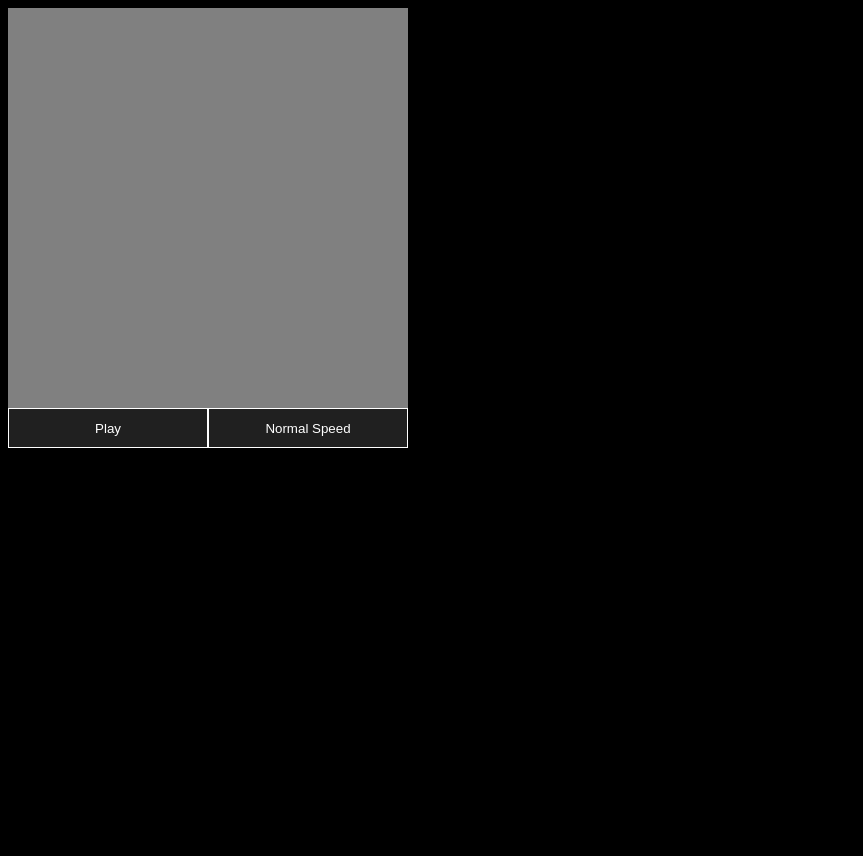
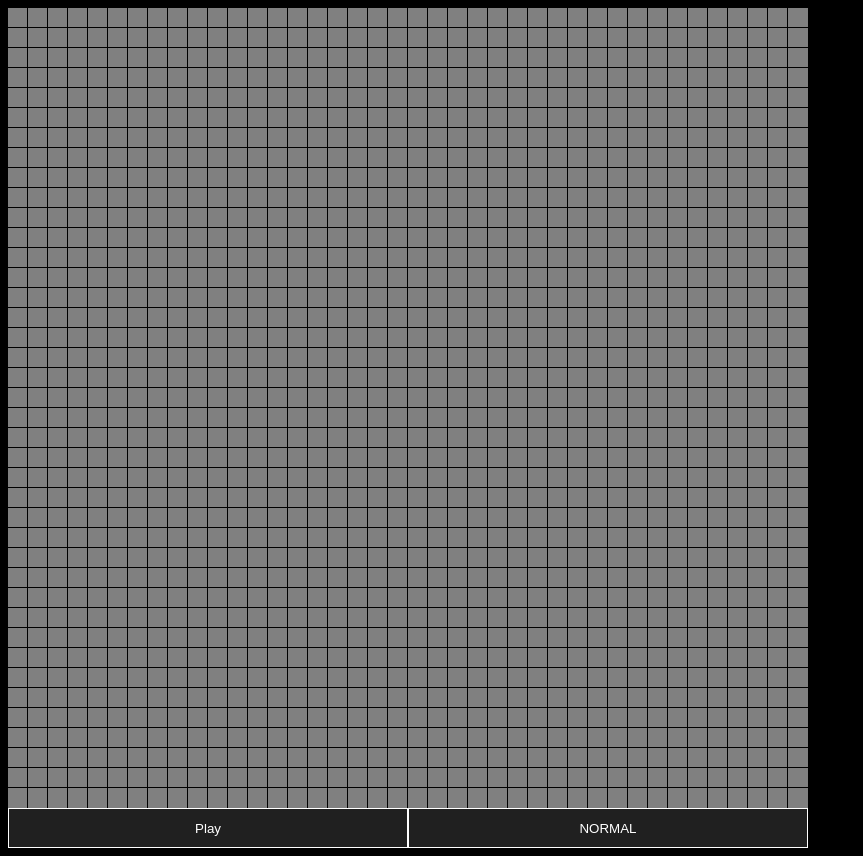
Before and after one commit to eric-skaftason/conway-life-inline, a website: page src/index.html in a window 1280 px wide. Shown: the whole page, without its empty margins (0-863 px from the left). Before the commit the page ends 800 px from the top, so only its background shows below. Drawn offline with Linux system fonts and the light colour scheme.

Commit message:
expanded grid, speed selection

```diff
--- a/src/index.html
+++ b/src/index.html
@@ -5,20 +5,20 @@
         <div class="board"></div>
         <div class="controls">
             <button id="play">Play</button>
-            <button id="speed">Normal Speed</button>
+            <button id="speed">NORMAL</button>
         </div>
     </div>
 
     <style>
         body {
             background: black; color: white; font-family: sans-serif;
-            width: 400px;
+            width: 800px;
         }
 
         .board {
             display: grid;
-            grid-template-rows: repeat(20, 20px);
-            grid-template-columns: repeat(20, 20px);
+            grid-template-rows: repeat(40, 20px);
+            grid-template-columns: repeat(40, 20px);
         }
 
         .row {
@@ -27,6 +27,7 @@
 
         .cell {
             background-color: grey;
+            outline: 1px solid black;
         }
 
         .alive {
@@ -63,7 +64,17 @@
         // States
         let isRunning = false;
 
-        const ROWS = 20, COLS = 20;
+        const SPEEDS = [
+            ["VSLOW", 800],
+            ["SLOW", 500],
+            ["NORMAL", 250],
+            ["FAST", 100],
+            ["VFAST", 50]
+        ];
+
+        let speed = SPEEDS[2];
+
+        const ROWS = 40, COLS = 40;
 
         // 0 - off, 1 - on
         const matrix = Array.from({length: ROWS * COLS}, () => ({current: 0, next: null}));
@@ -100,7 +111,9 @@
         });
 
         document.querySelector('#speed').addEventListener('click', () => {
+            speed = SPEEDS[(SPEEDS.indexOf(speed) + 1) % SPEEDS.length];
 
+            document.querySelector('#speed').innerText = speed[0];
         });
 
         /*
@@ -173,7 +186,7 @@
 
             setTimeout(() => {
                 if (isRunning) run();
-            }, 500);
+            }, speed[1]);
 
         }
 
```
